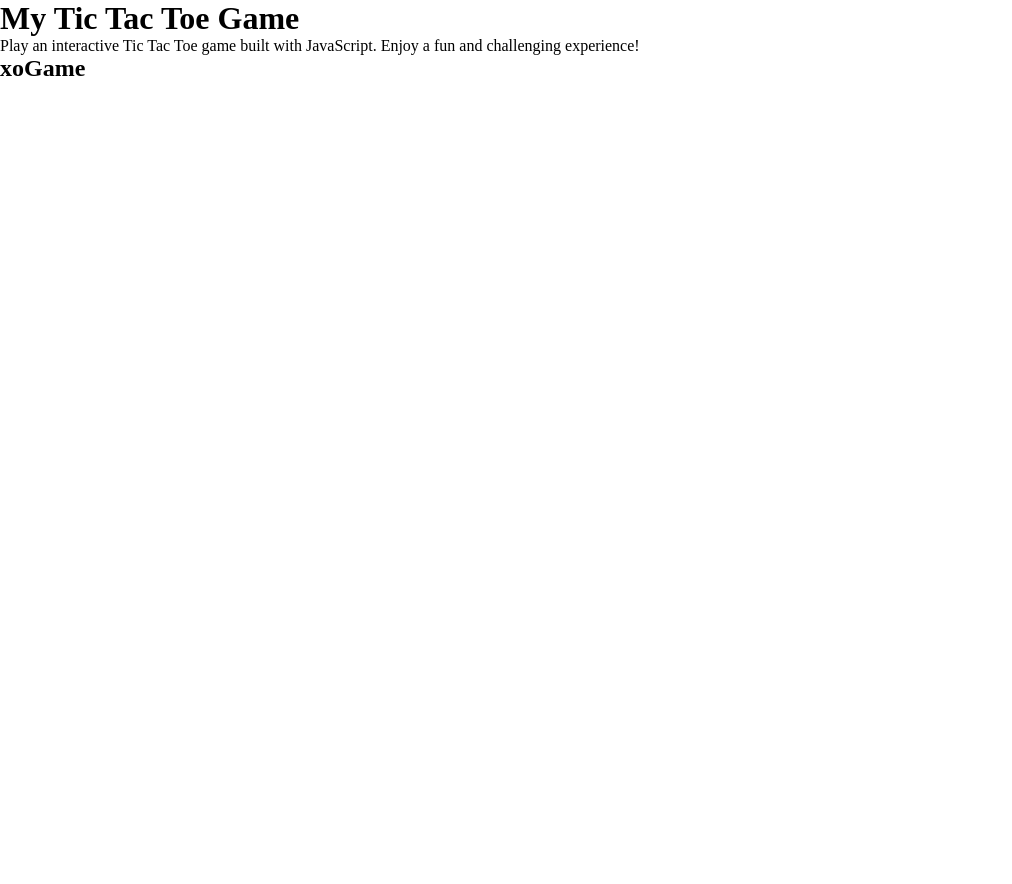
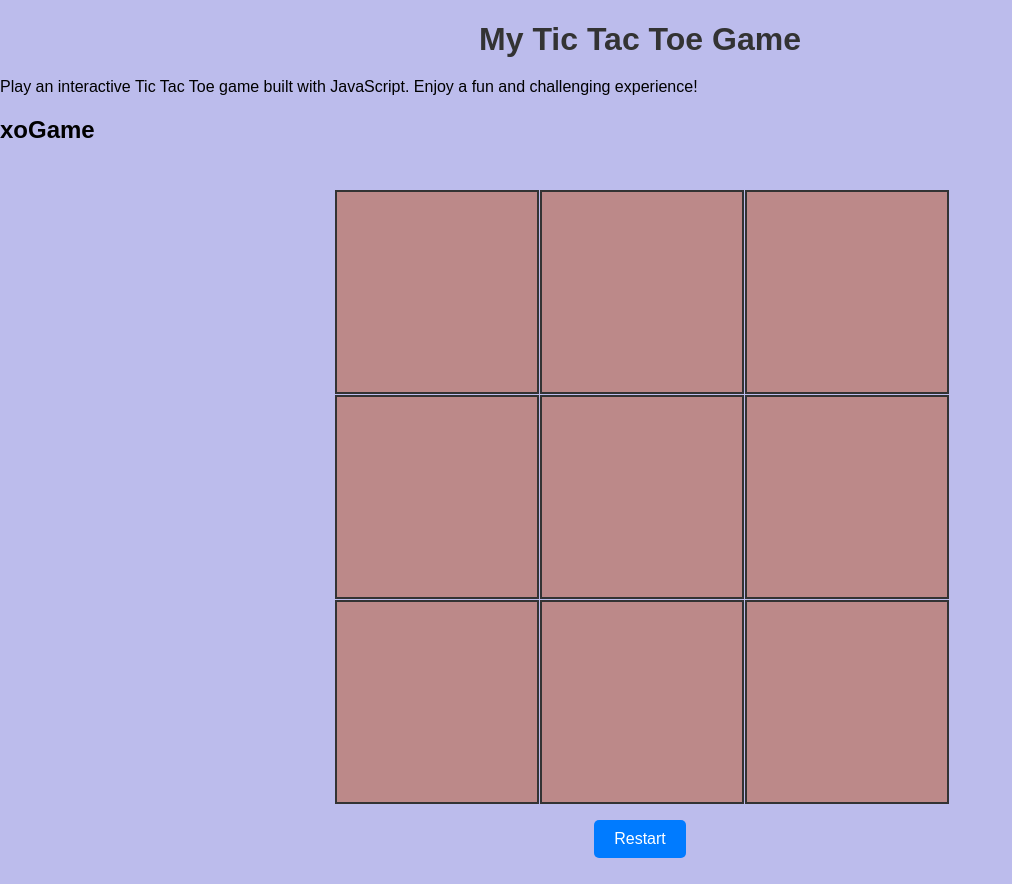
Before and after one commit to ZakaDev22/TicTacToeGame-js, a plain HTML site: page index.html in a window 1280 px wide. Shown: the whole page, without its empty margins (0-1012 px from the left). Before the commit the page ends 800 px from the top, so only its background shows below. Drawn offline with Linux system fonts and the light colour scheme.

Commit message:
add restart button to game and enhance styling for better user experience

```diff
--- a/index.html
+++ b/index.html
@@ -42,6 +42,9 @@
             <div class="btnBox" id="btn8"></div>
             <div class="btnBox" id="btn9"></div>
         </div>
+        <div class="restart">
+            <button id="restart">Restart</button>
+        </div>
     </main>
     <footer>
 
--- a/style.css
+++ b/style.css
@@ -1,5 +1,73 @@
-* {
+
+body {
+    font-family: Arial, sans-serif;
+    background-color: #bcbcec;
     margin: 0;
     padding: 0;
-    box-sizing: border-box;
+    height: 100vh;
 }
+
+h1 {
+    text-align: center;
+    color: #333;
+    margin-bottom: 20px;
+}
+
+main {
+    display: flex;
+    flex-direction: column;
+    justify-content: center;
+    align-items: center;
+    height: 90%;
+}
+
+.container {
+    display: grid;
+    grid-template-columns: repeat(3, 200px);
+    grid-template-rows: repeat(3, 200px);
+    gap: 5px;
+}
+
+.btnBox {
+    width: 200px;
+    height: 200px;
+    background-color: #bc8989;
+    border: 2px solid #333;
+    display: flex;
+    justify-content: center;
+    align-items: center;
+    font-size: 2rem;
+    font-weight: bold;
+    cursor: pointer;
+    transition: background-color 0.3s ease;
+}
+
+.btnBox:hover {
+    background-color: #e0e0e0;
+}
+
+
+/* Game status styles */
+#status {
+    margin-top: 20px;
+    text-align: center;
+    font-size: 1.2rem;
+    color: #555;
+}
+
+/* Button styles */
+button {
+    margin-top: 20px;
+    padding: 10px 20px;
+    font-size: 1rem;
+    color: #fff;
+    background-color: #007bff;
+    border: none;
+    border-radius: 5px;
+    cursor: pointer;
+    transition: background-color 0.3s ease;
+}
+
+button:hover {
+    background-color: #0056b3;
+}
```
